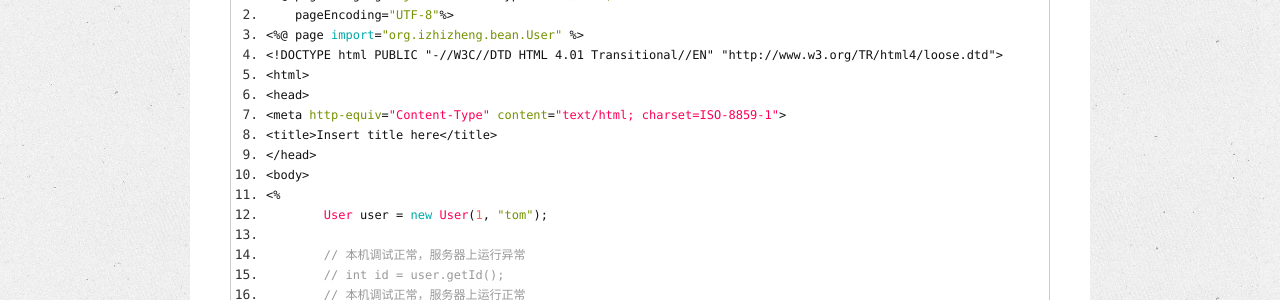
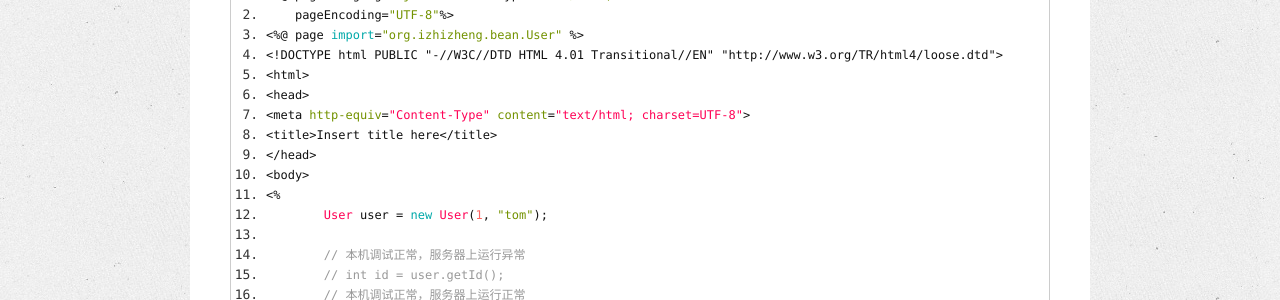
Before and after one commit to zhizheng/zhizheng.github.io, a Jekyll site: the page built from _posts/2017-11-15-pass-Integer-to-int-error-in-jsp.md, in a window 1280 px wide and 900 px high, scrolled down 866 px. Shown: the part 152-452 px from the top of the window. Built offline with Jekyll 4.4.1, drawn with Linux system fonts in a browser that asks for light colours; some of the changed lines change nothing that is shown.

Commit message:
Update md

```diff
--- a/_posts/2017-11-15-pass-Integer-to-int-error-in-jsp.md
+++ b/_posts/2017-11-15-pass-Integer-to-int-error-in-jsp.md
@@ -55,7 +55,7 @@
 <!DOCTYPE html PUBLIC "-//W3C//DTD HTML 4.01 Transitional//EN" "http://www.w3.org/TR/html4/loose.dtd">
 <html>
 <head>
-<meta http-equiv="Content-Type" content="text/html; charset=ISO-8859-1">
+<meta http-equiv="Content-Type" content="text/html; charset=UTF-8">
 <title>Insert title here</title>
 </head>
 <body>
```
